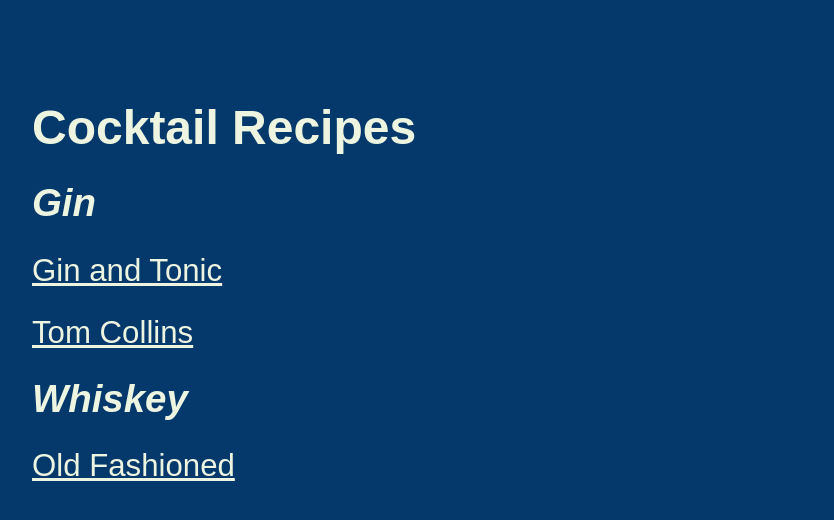
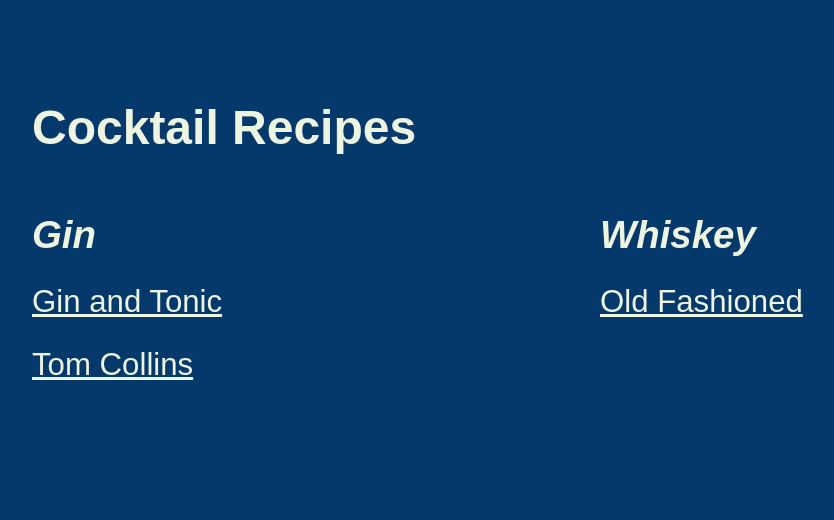
Before and after one commit to mikelz129/mike-recipes, a plain HTML site: page index.html in a window 1280 px wide. Shown: the whole page, without its empty margins (40-874 px from the left). Drawn offline with Linux system fonts and the light colour scheme.

Commit message:
added columns

```diff
--- a/index.html
+++ b/index.html
@@ -8,10 +8,16 @@
 </head>
 <body class="homepage">
     <h1>Cocktail Recipes</h1>
-    <h2>Gin</h2>
-        <a href="recipes/gandt.html"><p >Gin and Tonic</p></a>
-        <a href="recipes/tomcollins.html"><p >Tom Collins</p></a>
-        <h2>Whiskey</h2>
-        <a href="recipes/oldfashioned.html"><p >Old Fashioned</p></a>
+    <div class="row">
+        <div class="column">
+            <h2>Gin</h2>
+            <a href="recipes/gandt.html"><p >Gin and Tonic</p></a>
+            <a href="recipes/tomcollins.html"><p >Tom Collins</p></a>
+        </div>
+        <div class="column">
+            <h2>Whiskey</h2>
+            <a href="recipes/oldfashioned.html"><p >Old Fashioned</p></a>
+        </div>
+    </div>
     </body>
 <lp
--- a/style.css
+++ b/style.css
@@ -41,3 +41,15 @@ ol {
     list-style-type: none;
 
 }
+
+.column {
+    float: left;
+    width: 50%;
+    }
+
+    .row:after {
+    content: "";
+    display: table;
+    clear: both;
+    border: 1px;
+    }
```
